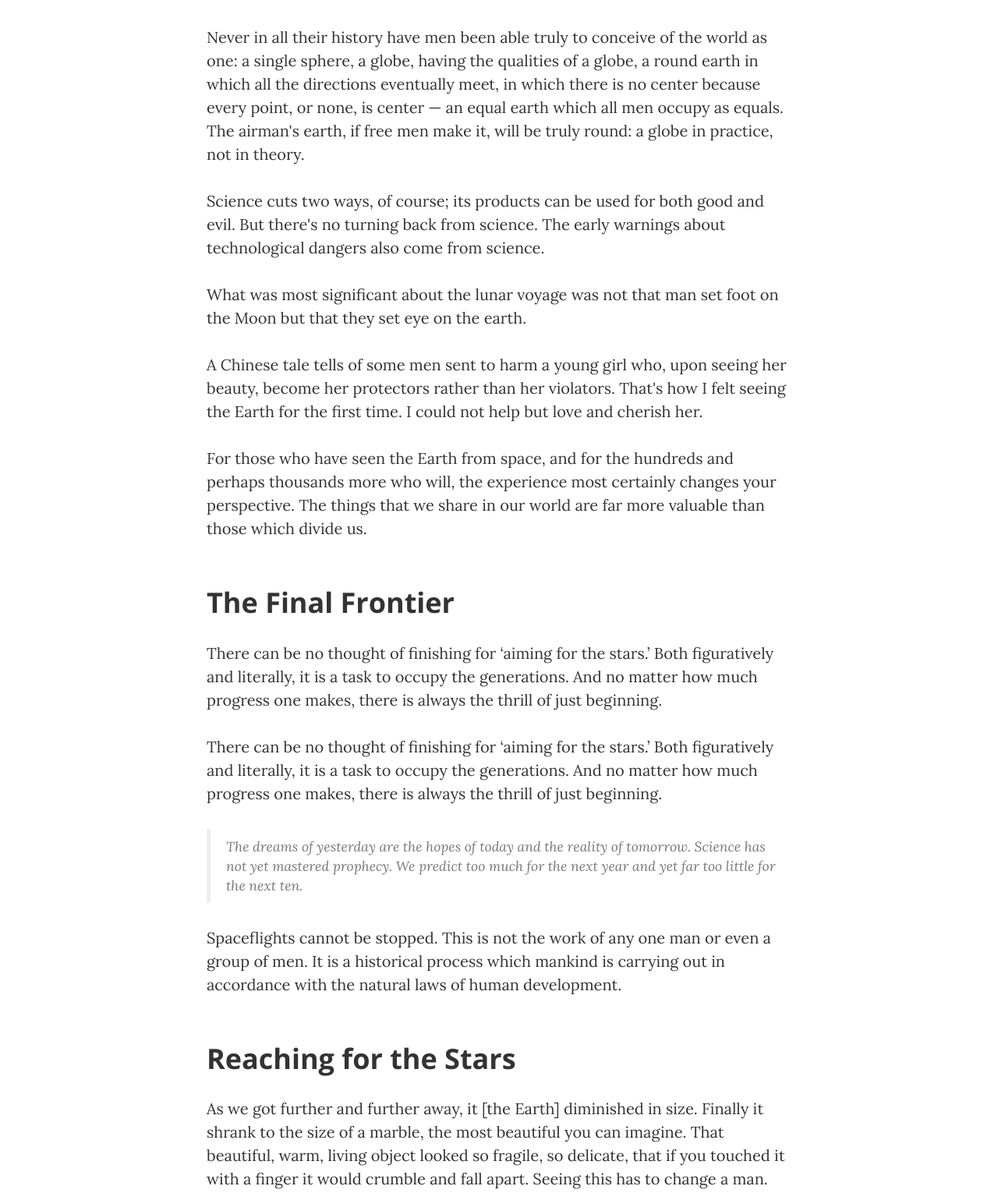
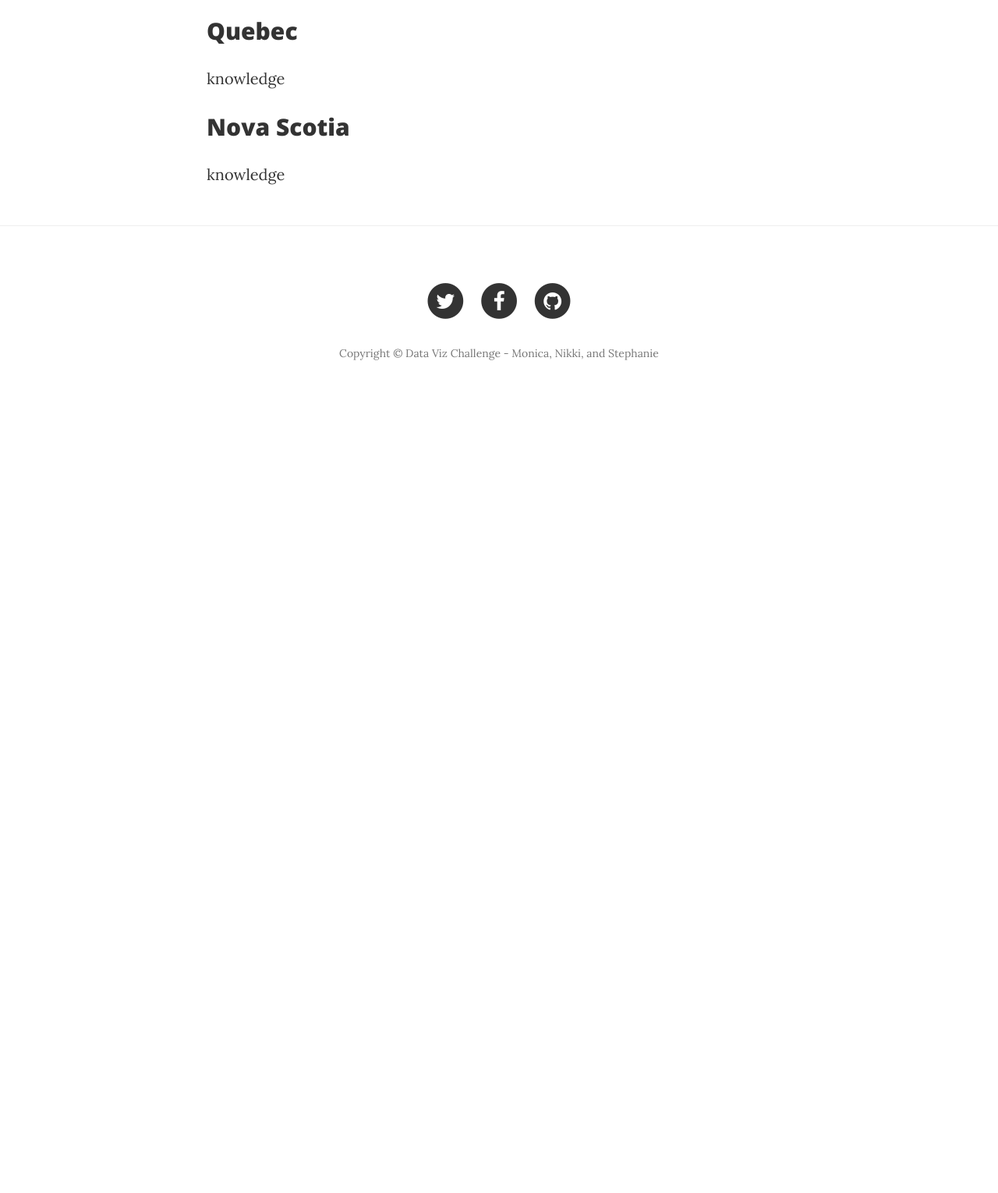
Before and after one commit to DataVizMonicaNikkiStephanie/FirstNationsReserves, a website: page landloss.html in a window 1280 px wide. Shown: the part 561-2091 px from the top of the page at 78% size. After the commit the page ends 1090 px from the top, so only its background shows below. Drawn offline with nearby package versions, Linux system fonts and the light colour scheme.

Commit message:
Update landloss.html

```diff
--- a/landloss.html
+++ b/landloss.html
@@ -84,40 +84,10 @@
         <div class="container">
             <div class="row">
                 <div class="col-lg-8 col-lg-offset-2 col-md-10 col-md-offset-1">
-                    <p>Never in all their history have men been able truly to conceive of the world as one: a single sphere, a globe, having the qualities of a globe, a round earth in which all the directions eventually meet, in which there is no center because every point, or none, is center — an equal earth which all men occupy as equals. The airman's earth, if free men make it, will be truly round: a globe in practice, not in theory.</p>
-
-                    <p>Science cuts two ways, of course; its products can be used for both good and evil. But there's no turning back from science. The early warnings about technological dangers also come from science.</p>
-
-                    <p>What was most significant about the lunar voyage was not that man set foot on the Moon but that they set eye on the earth.</p>
-
-                    <p>A Chinese tale tells of some men sent to harm a young girl who, upon seeing her beauty, become her protectors rather than her violators. That's how I felt seeing the Earth for the first time. I could not help but love and cherish her.</p>
-
-                    <p>For those who have seen the Earth from space, and for the hundreds and perhaps thousands more who will, the experience most certainly changes your perspective. The things that we share in our world are far more valuable than those which divide us.</p>
-
-                    <h2 class="section-heading">The Final Frontier</h2>
-
-                    <p>There can be no thought of finishing for ‘aiming for the stars.’ Both figuratively and literally, it is a task to occupy the generations. And no matter how much progress one makes, there is always the thrill of just beginning.</p>
-
-                    <p>There can be no thought of finishing for ‘aiming for the stars.’ Both figuratively and literally, it is a task to occupy the generations. And no matter how much progress one makes, there is always the thrill of just beginning.</p>
-
-                    <blockquote>The dreams of yesterday are the hopes of today and the reality of tomorrow. Science has not yet mastered prophecy. We predict too much for the next year and yet far too little for the next ten.</blockquote>
-
-                    <p>Spaceflights cannot be stopped. This is not the work of any one man or even a group of men. It is a historical process which mankind is carrying out in accordance with the natural laws of human development.</p>
-
-                    <h2 class="section-heading">Reaching for the Stars</h2>
-
-                    <p>As we got further and further away, it [the Earth] diminished in size. Finally it shrank to the size of a marble, the most beautiful you can imagine. That beautiful, warm, living object looked so fragile, so delicate, that if you touched it with a finger it would crumble and fall apart. Seeing this has to change a man.</p>
-
-                    <a href="#">
-                        <img class="img-responsive" src="img/post-sample-image.jpg" alt="">
-                    </a>
-                    <span class="caption text-muted">To go places and do things that have never been done before – that’s what living is all about.</span>
-
-                    <p>Space, the final frontier. These are the voyages of the Starship Enterprise. Its five-year mission: to explore strange new worlds, to seek out new life and new civilizations, to boldly go where no man has gone before.</p>
-
-                    <p>As I stand out here in the wonders of the unknown at Hadley, I sort of realize there’s a fundamental truth to our nature, Man must explore, and this is exploration at its greatest.</p>
-
-                    <p>Placeholder text by <a href="http://spaceipsum.com/">Space Ipsum</a>. Photographs by <a href="https://www.flickr.com/photos/nasacommons/">NASA on The Commons</a>.</p>
+                    <h2> Quebec</h2>
+                    <p> knowledge </p>
+                    <h2> Nova Scotia </h2>
+                    <p> knowledge </p>
                 </div>
             </div>
         </div>
@@ -156,7 +126,7 @@
                             </a>
                         </li>
                     </ul>
-                    <p class="copyright text-muted">Copyright &copy; Your Website 2016</p>
+                    <p class="copyright text-muted">Copyright &copy; Data Viz Challenge - Monica, Nikki, and Stephanie</p>
                 </div>
             </div>
         </div>
```
